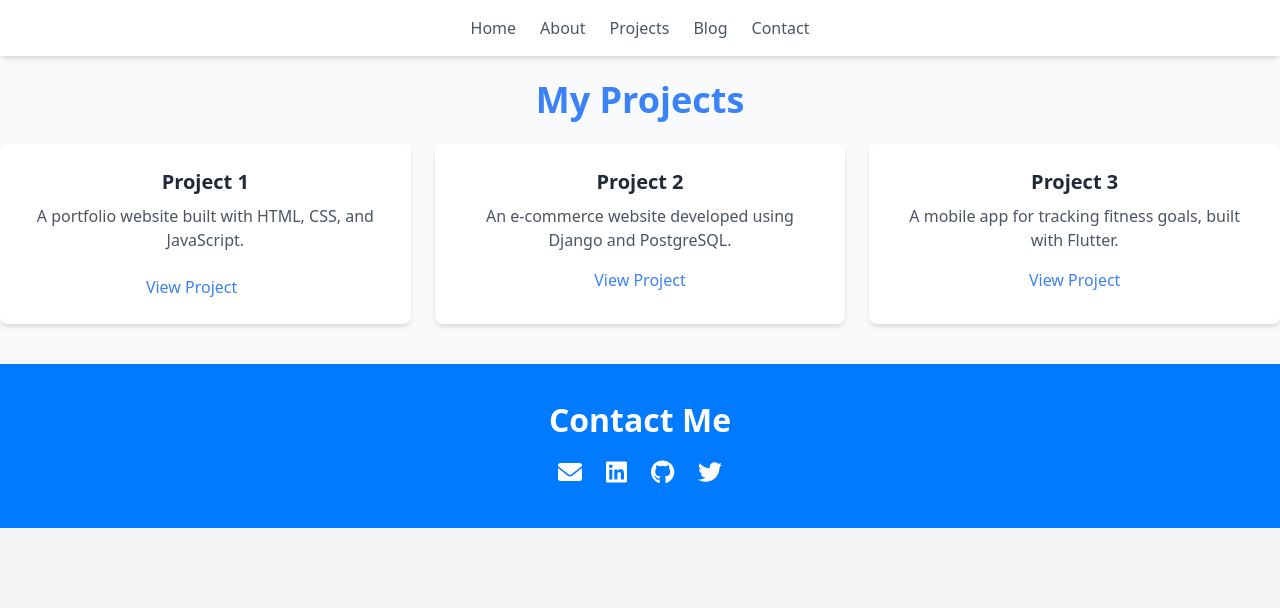
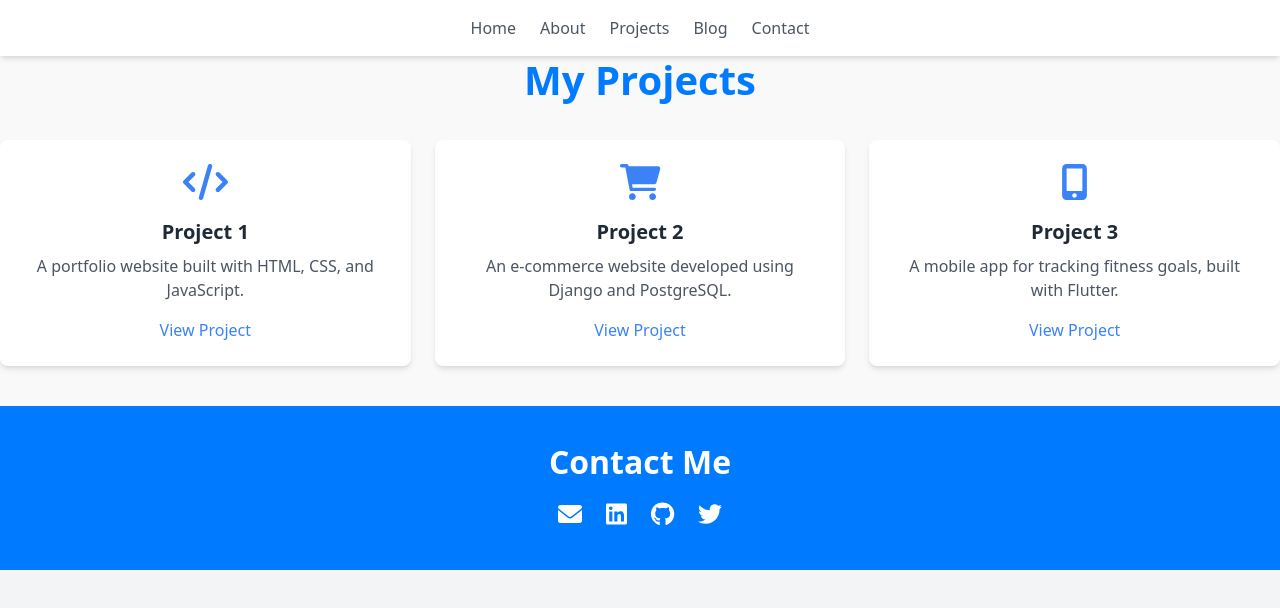
Before and after one commit to iamnawan/portfolio, a website built with Vite: page projects.html in a window 1280 px wide. Built offline with nearby package versions, Linux system fonts and the light colour scheme.

Commit message:
Update portfolio.css with animations and spacing adjusment

```diff
--- a/projects.html
+++ b/projects.html
@@ -6,6 +6,7 @@
     <title>Nawan's Projects</title>
     <link href="https://cdn.jsdelivr.net/npm/tailwindcss@2.2.19/dist/tailwind.min.css" rel="stylesheet">
     <link rel="stylesheet" href="src/main.css/footer.css">
+    <link rel="stylesheet" href="src/main.css/portfolio.css">
     <script src="https://cdnjs.cloudflare.com/ajax/libs/font-awesome/6.0.0-beta3/js/all.min.js" defer></script>
   </head>
   <body class="bg-gray-100 text-gray-800 font-sans">
@@ -31,34 +32,26 @@
         <li><a href="#contact" class="text-gray-600 hover:text-blue-500">Contact</a></li>
       </ul>
     </nav>
-
   </header>
 
-    <!-- Projects Section -->
     <section id="portfolio" class="pt-20 pb-10 bg-gray-50">
       <div class="container mx-auto text-center">
-        <h2 class="text-4xl font-bold text-blue-500 mb-6">My Projects</h2>
+        <h2 class="text-4xl font-bold text-blue-500 animate-fade-in">My Projects</h2>
         <div class="grid grid-cols-1 md:grid-cols-2 lg:grid-cols-3 gap-6">
-
-
-          <div class="bg-white shadow-md rounded-lg p-6 hover:shadow-lg transition transform hover:scale-105">
+          <div class="bg-white shadow-md rounded-lg p-6 hover:shadow-lg transition transform hover:scale-105 animate-slide-in">
+            <i class="fas fa-code text-blue-500 text-4xl mb-4"></i>
             <h3 class="text-xl font-bold text-gray-800 mb-2">Project 1</h3>
             <p class="text-gray-600 mb-4">A portfolio website built with HTML, CSS, and JavaScript.</p>
             <a href="https://github.com/iamnawan/portfolio" class="text-blue-500 hover:underline">View Project</a>
-            <a href="https://github.com/iamnawan" class="text-white text-2xl hover:text-yellow-400"><i class="fab fa-github"></i></a>
           </div>
-
-          <!-- <div class="bg-white shadow-md rounded-lg p-6">
-            <h3 class="text-xl font-bold text-gray-800 mb-2">Project 1</h3>
-            <p class="text-gray-600 mb-4">A web application built with React and Node.js to manage tasks efficiently.</p>
-            <a href="https://github.com/yourusername/project1" class="text-blue-500 hover:underline">View Project</a>
-          </div> -->
-          <div class="bg-white shadow-md rounded-lg p-6 hover:shadow-lg transition transform hover:scale-105">
+          <div class="bg-white shadow-md rounded-lg p-6 hover:shadow-lg transition transform hover:scale-105 animate-slide-in">
+            <i class="fas fa-shopping-cart text-blue-500 text-4xl mb-4"></i>
             <h3 class="text-xl font-bold text-gray-800 mb-2">Project 2</h3>
             <p class="text-gray-600 mb-4">An e-commerce website developed using Django and PostgreSQL.</p>
             <a href="https://github.com/yourusername/project2" class="text-blue-500 hover:underline">View Project</a>
           </div>
-          <div class="bg-white shadow-md rounded-lg p-6 hover:shadow-lg transition transform hover:scale-105">
+          <div class="bg-white shadow-md rounded-lg p-6 hover:shadow-lg transition transform hover:scale-105 animate-slide-in">
+            <i class="fas fa-mobile-alt text-blue-500 text-4xl mb-4"></i>
             <h3 class="text-xl font-bold text-gray-800 mb-2">Project 3</h3>
             <p class="text-gray-600 mb-4">A mobile app for tracking fitness goals, built with Flutter.</p>
             <a href="https://github.com/yourusername/project3" class="text-blue-500 hover:underline">View Project</a>
@@ -72,7 +65,7 @@
       <div class="container mx-auto text-center">
         <h2 class="text-2xl font-bold mb-4">Contact Me</h2>
         <div class="flex justify-center space-x-6">
-          <a href="mailto:your-email@example.com" class="text-white text-2xl hover:text-yellow-400"><i class="fas fa-envelope"></i></a>
+          <a href="gunawannsiburiann@gmail.com" class="text-white text-2xl hover:text-yellow-400"><i class="fas fa-envelope"></i></a>
           <a href="https://www.linkedin.com/in/gunawan-siburian" class="text-white text-2xl hover:text-yellow-400"><i class="fab fa-linkedin"></i></a>
           <a href="https://github.com" class="text-white text-2xl hover:text-yellow-400"><i class="fab fa-github"></i></a>
           <a href="https://twitter.com" class="text-white text-2xl hover:text-yellow-400"><i class="fab fa-twitter"></i></a>
--- a/src/main.css/portfolio.css
+++ b/src/main.css/portfolio.css
@@ -1,6 +1,7 @@
 /* Portfolio Section Styles */
 #portfolio {
-    padding: 50px 20px;
+    padding-top: 60px;
+    padding-bottom: 40px;
     text-align: center;
     background-color: #f9f9f9;
     color: #333;
@@ -9,7 +10,7 @@
   #portfolio h2 {
     font-size: 2.5rem;
     color: #007BFF;
-    margin-bottom: 30px;
+    margin-bottom: 40px;
   }
 
   .portfolio-grid {
@@ -27,3 +28,33 @@
     text-align: left;
     box-shadow: 0 4px 8px rgba(0, 0, 0, 0.1);
   }
+
+  @keyframes fade-in {
+    from {
+      opacity: 0;
+      transform: translateY(20px);
+    }
+    to {
+      opacity: 1;
+      transform: translateY(0);
+    }
+  }
+
+  @keyframes slide-in {
+    from {
+      opacity: 0;
+      transform: translateX(-50px);
+    }
+    to {
+      opacity: 1;
+      transform: translateX(0);
+    }
+  }
+
+  .animate-fade-in {
+    animation: fade-in 1s ease-out;
+  }
+
+  .animate-slide-in {
+    animation: slide-in 1s ease-out;
+  }
```
Also changed, not shown: src/main.css/header.css (line endings or trailing spaces).
